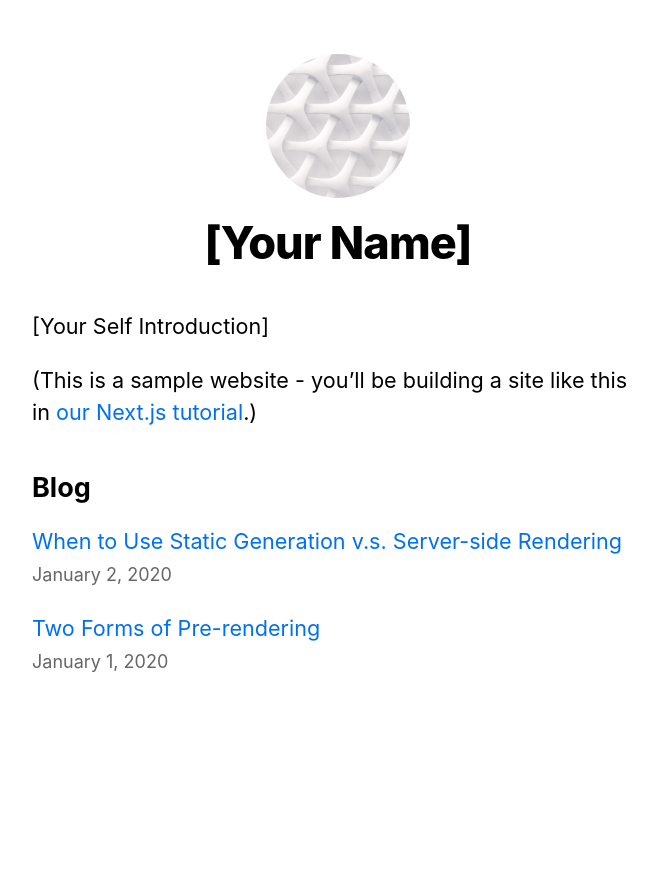
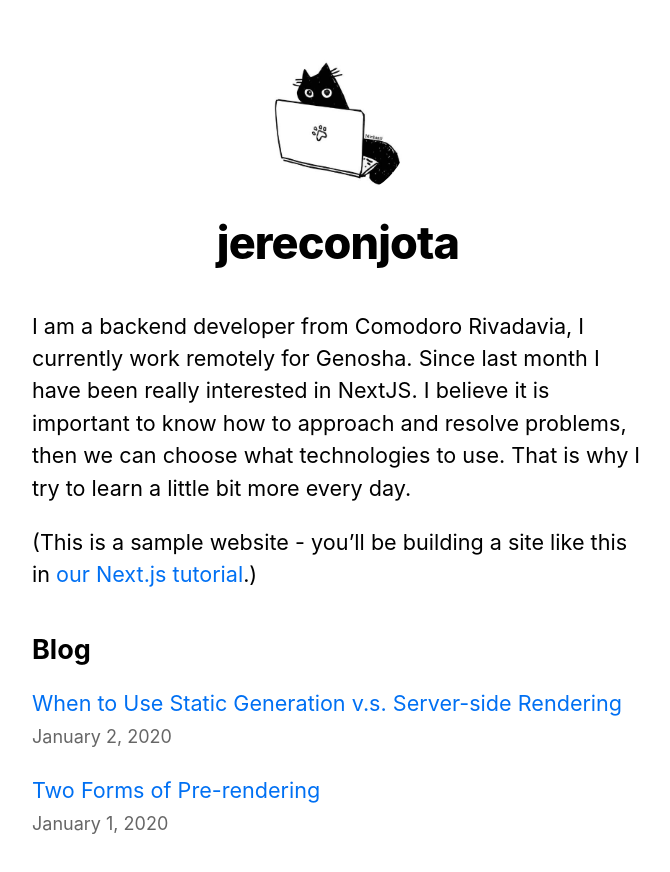
Before and after one commit to jereconjota/aboutme, a Next.js app: page / in a window 1280 px wide. Shown: the top 872 px of the page, without its empty margins (302-972 px from the left). Before the commit the page ends 800 px from the top, so only its background shows below. Built offline with nearby package versions, Linux system fonts and the light colour scheme.

Commit message:
edit data

```diff
--- a/components/layout.js
+++ b/components/layout.js
@@ -4,7 +4,7 @@ import styles from './layout.module.css'
 import utilStyles from '../styles/utils.module.css'
 import Link from 'next/link'
 
-const name = '[Your Name]'
+const name = 'jereconjota'
 export const siteTitle = 'Next.js Sample Website'
 
 export default function Layout({ children, home }) {
--- a/pages/index.js
+++ b/pages/index.js
@@ -12,7 +12,7 @@ export default function Home({ allPostsData }) {
         <title>{siteTitle}</title>
       </Head>
       <section className={utilStyles.headingMd}>
-        <p>[Your Self Introduction]</p>
+        <p>I am a backend developer from Comodoro Rivadavia, I currently work remotely for Genosha. Since last month I have been really interested in NextJS. I believe it is important to know how to approach and resolve problems, then we can choose what technologies to use. That is why I try to learn a little bit more every day.</p>
         <p>
           (This is a sample website - you’ll be building a site like this in{' '}
           <a href="https://nextjs.org/learn">our Next.js tutorial</a>.)
```
Also changed, not shown: public/images/profile.jpg.
